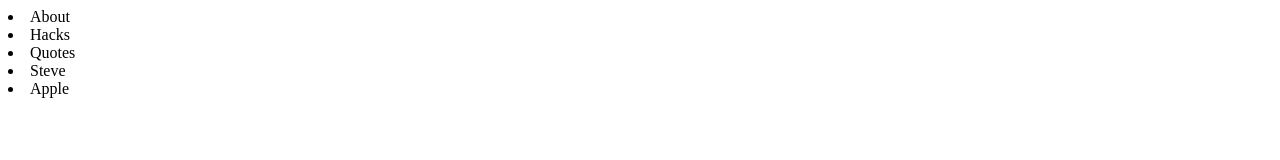
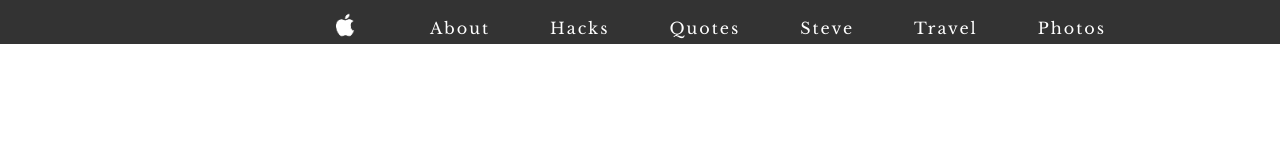
Before and after one commit to applecool/SH, a plain HTML site: page index.html in a window 1280 px wide. Drawn offline with nearby package versions, Linux system fonts and the light colour scheme.

Commit message:
added styles

```diff
--- a/index.html
+++ b/index.html
@@ -1,14 +1,21 @@
 <html>
 <head>
     <title>ShellZero</title>
+    <link rel="stylesheet" href="style.css">
+    <link href='https://fonts.googleapis.com/css?family=Libre+Baskerville' rel='stylesheet' type='text/css'>
 </head>
+ <header>
+    <ul>
+       <li class="nav steve"><img src="steve.png"></li>
+       <li class="nav">About</li>
+       <li class="nav">Hacks</li>
+       <li class="nav">Quotes</li>
+       <li class="nav">Steve</li>
+       <li class="nav">Travel</li>
+       <li class="nav">Photos</li>
+    </ul>
+</header>
 <body>
-    <header>
-       <li>About</li>
-       <li>Hacks</li>
-       <li>Quotes</li>
-       <li>Steve</li>
-       <li>Apple</li>
-       </header>
+
 </body>
 </html>
--- /dev/null
+++ b/style.css
@@ -0,0 +1,46 @@
+html, body {
+    height:100%;
+    margin:0;
+    padding:0;
+}
+header{
+    margin-left: auto;
+    margin-right: auto;
+    text-align: center;
+    background: rgba(0,0,0,0.8);
+    height: 48px;
+    position: absolute;
+    font-size: 18px;
+    width: 100%;
+    max-height: 44px;
+    min-width: 1024px;
+    z-index: 9999;
+
+}
+.steve img{
+    height: 50px;
+    width:auto;
+    background-position: center;
+    margin-top: -18px;
+    margin-left: 250px;
+}
+
+
+.nav{
+    display: block;
+    float: left;
+    text-align: center;
+    font-size: 16px;
+    letter-spacing: 2px;
+    font-weight: 400;
+    opacity: 1;
+    padding: 0 30px 30px;
+    height: 44px;
+    background: no-repeat;
+    text-decoration: none;
+    color: #fff;
+}
+
+body{
+    font-family:'Libre Baskerville', serif; /*-apple-system*/
+}
```
Also changed, not shown: steve.png (added).
